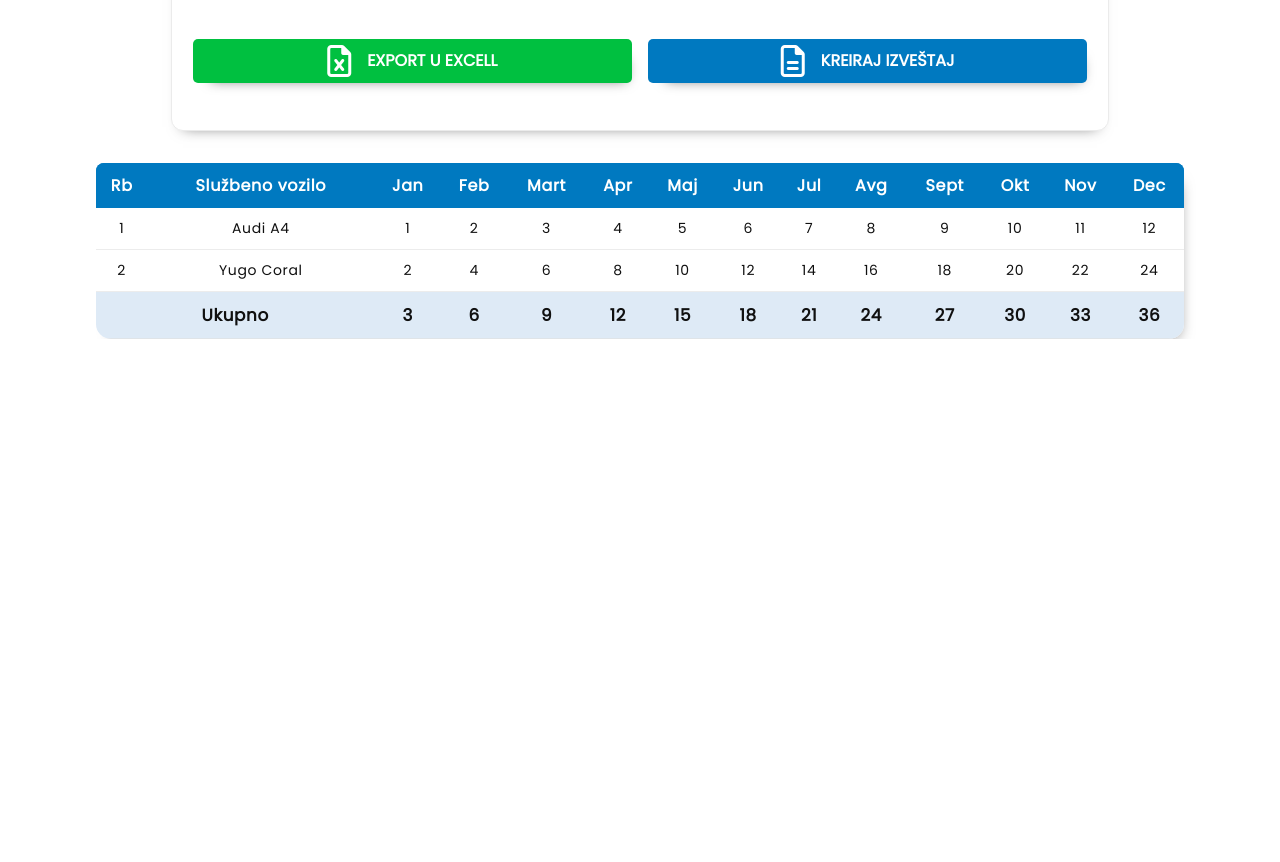
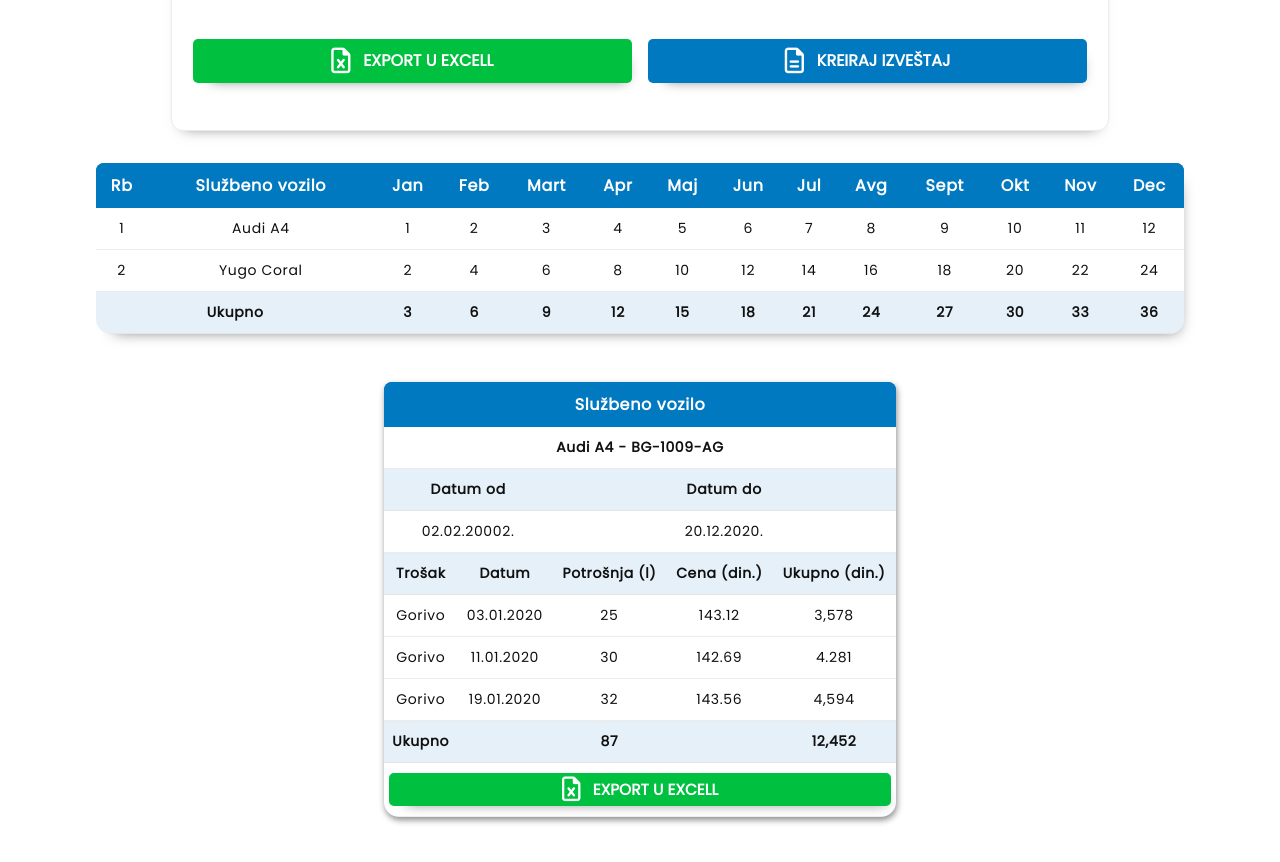
Before and after one commit to veljkocukic/Vehicle-Module, a React app in the folder fe/vehicle-module/: page /izvestaj in a window 1280 px wide. Shown: the part 640-1502 px from the top of the page. Before the commit the page ends 979 px from the top, so only its background shows below. Built offline with nearby package versions, Linux system fonts and the light colour scheme; no server answers.

Commit message:
završeno glavno na frontu

```diff
--- a/fe/vehicle-module/src/Izvestaji/Izvestaj.js
+++ b/fe/vehicle-module/src/Izvestaji/Izvestaj.js
@@ -2,6 +2,7 @@ import React,{useState,useRef,useEffect, useContext} from "react";
 import "../style/izvestaj.css"
 import { Menu } from "./Menu"
 import { Table } from "./Table";
+import { MalaTabela } from "./MalaTabela";
 export const Izvestaj = () => {
 
 
@@ -12,6 +13,7 @@ export const Izvestaj = () => {
             </div>
             <Menu />
             <Table />
+            <MalaTabela gorivo/>
         </div>
     )
 }
--- /dev/null
+++ b/fe/vehicle-module/src/Izvestaji/MalaTabela.js
@@ -0,0 +1,35 @@
+import React,{useState,useEffect,useRef} from "react"
+import axios from "axios"
+import { DataContext } from "../Context"
+
+export const MalaTabela = ({gorivo,car,period}) =>{
+
+
+
+    let span5 = gorivo ? 5 : 3
+    let span3 = gorivo ? 3 : 1
+
+    let dataSmall = {name:"Audi A4 - BG-1009-AG",dateFrom:"02.02.20002.",dateTo:"20.12.2020.",data:[{trosak:"Gorivo",datum:"03.01.2020",potrosnja:25,cena:143.12,ukupno:3578},
+    {trosak:"Gorivo",datum:"11.01.2020",potrosnja:30,cena:142.69,ukupno:4.281},
+    {trosak:"Gorivo",datum:"19.01.2020",potrosnja:32,cena:143.56,ukupno:4594}],total:12452,potrosnjaTotal:87,cena:""}
+    return(
+        <table className="tg mala-tabela">
+
+            <thead>
+                <tr>
+                    <th colSpan={span5}>Službeno vozilo</th>
+                </tr>
+            </thead>
+            <tbody>
+                <tr><td colSpan={span5}><strong>{dataSmall.name}</strong></td></tr>
+                <tr><td colSpan="2" className="head-table">Datum od</td> <td colSpan={span3} className="head-table">Datum do</td> </tr>
+                <tr><td colSpan="2" >{dataSmall.dateFrom}</td> <td colSpan={span3}>{dataSmall.dateTo}</td> </tr>
+                <tr><td className="head-table">Trošak</td> <td className="head-table">Datum</td>{gorivo&&<td className="head-table">Potrošnja (l) </td>} <td className="head-table">Cena (din.)</td>{gorivo && <td className="head-table">Ukupno (din.)</td>}</tr>
+                {dataSmall.data.map(item=><tr><td>{item.trosak}</td><td>{item.datum}</td>{gorivo&&<td>{item.potrosnja}</td>}<td>{item.cena}</td>{gorivo&&<td>{item.ukupno.toLocaleString()}</td>}</tr>)}
+                <tr><td className="head-table">Ukupno</td><td className="head-table"></td><td className="head-table">{dataSmall.potrosnjaTotal}</td><td className="head-table"></td>{gorivo&&dataSmall.cena}<td className="head-table">{dataSmall.total.toLocaleString()}</td></tr>
+                <tr><td colSpan={span5}><button className="btn no menu-excell" ><i class="far fa-file-excel menu-icon"></i> EXPORT U EXCELL</button></td></tr>
+            </tbody>
+        </table>
+    )
+
+}
--- a/fe/vehicle-module/src/Izvestaji/Table.js
+++ b/fe/vehicle-module/src/Izvestaji/Table.js
@@ -14,7 +14,7 @@ const Kolone = ({rb,vozilo,data,th}) =>{
         <tr>
             <td>{rb}</td>
             <td>{vozilo}</td>
-            {data.map(item=><td className="click-tab" id={vozilo+"-"+findName(item)}>{item}</td>)}
+            {data.map(item=><td className="click-tab" id={vozilo+"-"+findName(item)}>{item.toLocaleString()}</td>)}
         </tr>
     )
 }
@@ -55,8 +55,8 @@ export const Table = () =>{
             <tbody>
             {dataTable.map(item=><Kolone rb={item.rb} vozilo={item.vozilo} data={item.data} th={tableHead}/>)}
             <tr >
-                <td className="total" colSpan="2">Ukupno</td>
-                {ar.map(item=><td className=" total click-tab">{item}</td>)}
+                <td className="head-table" colSpan="2">Ukupno</td>
+                {ar.map(item=><td className="head-table click-tab">{item}</td>)}
 
             </tr>
             </tbody>
--- a/fe/vehicle-module/src/ProfilPolja/Gorivo.js
+++ b/fe/vehicle-module/src/ProfilPolja/Gorivo.js
@@ -62,7 +62,7 @@ export const Gorivo = ({ gorivoAr }) => {
             <tbody>
                 {newOn && <NovoGorivo />}
                 {openDialog && <Dialog par={carId} polje="fuel" />}
-                {gorivoAr.map((item, key) => <KoloneGorivo _id={item._id} type={item.tip} date={item.datum} km={item.kilometraza} pot={item.potrosnja} cena={item.cena} usluga={item.uslugaZaposlenog} time={item.vremeZaposlenog} key={key} />)}
+                {gorivoAr.map((item, key) => <KoloneGorivo _id={item._id} type={item.tip} date={item.datum} km={item.kilometraza} pot={item.potrosnja} cena={item.cena.toLocaleString()} usluga={item.uslugaZaposlenog} time={item.vremeZaposlenog} key={key} />)}
             </tbody>
         </table>
     )
--- a/fe/vehicle-module/src/ProfilPolja/Odrzavanje.js
+++ b/fe/vehicle-module/src/ProfilPolja/Odrzavanje.js
@@ -61,7 +61,7 @@ export const Odrzavanje = ({ odrzavanjeAr }) => {
             <tbody>
                 {newOn && <NovoOdrzavanje />}
                 {openDialog && <Dialog par={carId} polje="odr" />}
-                {odrzavanjeAr.map((item, key) => < KoloneOdrz _id={item._id} type={item.tip} date={item.datum} km={item.kilometraza} part={item.deloviUsluga} total={item.ukupanTrosak} user={item.uslugaZaposlenog} time={item.vremeZaposlenog} key={key} />)}
+                {odrzavanjeAr.map((item, key) => < KoloneOdrz _id={item._id} type={item.tip} date={item.datum} km={item.kilometraza} part={item.deloviUsluga} total={item.ukupanTrosak.toLocaleString()} user={item.uslugaZaposlenog} time={item.vremeZaposlenog} key={key} />)}
             </tbody>
         </table>
     )
--- a/fe/vehicle-module/src/ProfilPolja/Registacija.js
+++ b/fe/vehicle-module/src/ProfilPolja/Registacija.js
@@ -58,7 +58,7 @@ export const Registracija = ({ registracijaAr }) => {
             <tbody>
                 {newOn && <NovoRegistracija />}
                 {openDialog && <Dialog par={carId} polje="reg" />}
-                {registracijaAr.map((item, key) => <Kolone kid={item._id} date={item.datumRegistracije} doc={item.dokumentacija} reg={item.troskoviRegistracije} user={item.registrovaoZaposleni} time={item.vremeZaposlenog} expire={item.registrovanDo} key={key} />)}
+                {registracijaAr.map((item, key) => <Kolone kid={item._id} date={item.datumRegistracije} doc={item.dokumentacija} reg={item.troskoviRegistracije.toLocaleString()} user={item.registrovaoZaposleni} time={item.vremeZaposlenog} expire={item.registrovanDo} key={key} />)}
             </tbody>
         </table>
     )
--- a/fe/vehicle-module/src/ProfilPolja/Specifikacija.js
+++ b/fe/vehicle-module/src/ProfilPolja/Specifikacija.js
@@ -17,7 +17,7 @@ export const Specifikacija = ({ specifikacijaAr }) => {
             <tbody>
                 <tr><td className="specTd" >Br. šasije</td><td>{specifikacijaAr.brSasije}</td><td className="specTd" >Br. motora</td><td>{specifikacijaAr.brMotora}</td></tr>
                 <tr><td className="specTd" >Godište</td><td>{specifikacijaAr.godiste}</td><td className="specTd" >Boja</td><td>{specifikacijaAr.boja}</td></tr>
-                <tr><td className="specTd" >Datum kupovine</td><td >{formatDate(specifikacijaAr.datumKupovine)}</td><td className="specTd">Cena vozila</td><td>{specifikacijaAr.cenaVozila}</td></tr>
+                <tr><td className="specTd" >Datum kupovine</td><td >{formatDate(specifikacijaAr.datumKupovine)}</td><td className="specTd">Cena vozila</td><td>{specifikacijaAr.cenaVozila.toLocaleString()}</td></tr>
                 <tr className="docum"><td className="specTd" >Dokumentacija</td><td>{specifikacijaAr.dokumentacija || "/" }</td></tr>
                 <tr><td><button className="editBtn spec" onClick={setOpenSpecEdit}><i className="fas fa-edit"></i> IZMENI</button></td></tr>
 
--- a/fe/vehicle-module/src/ProfilPolja/Steta.js
+++ b/fe/vehicle-module/src/ProfilPolja/Steta.js
@@ -61,7 +61,7 @@ export const Steta = ({ stetaAr }) => {
             <tbody>
             {newOn && <NovoSteta />}
             {openDialog && <Dialog par={carId} polje="dmg" />}
-                {stetaAr.map((item, key) => <KoloneSteta _id={item._id} desc={item.opisStete} cover={item.stetuPokriva} date={item.datum} part={item.deloviUsluga} total={item.ukupanTrosak} user={item.uslugaZaposlenog} time={item.vremeZaposlenog} key={key} />)}
+                {stetaAr.map((item, key) => <KoloneSteta _id={item._id} desc={item.opisStete} cover={item.stetuPokriva} date={item.datum} part={item.deloviUsluga} total={item.ukupanTrosak.toLocaleString()} user={item.uslugaZaposlenog} time={item.vremeZaposlenog} key={key} />)}
             </tbody>
         </table>
     )
--- a/fe/vehicle-module/src/index.css
+++ b/fe/vehicle-module/src/index.css
@@ -194,7 +194,7 @@ header h1{
 
 .head-table{
     background-color: #e5f0f8 !important;
-
+    font-weight: bold;
   }
 
   .head-table th{
--- a/fe/vehicle-module/src/style/izvestaj.css
+++ b/fe/vehicle-module/src/style/izvestaj.css
@@ -45,7 +45,7 @@
 
 
 .menu-icon{
-    font-size: 2em;
+    font-size: 1.6em;
     margin-right: .5em ;
 }
 
@@ -85,3 +85,11 @@
     cursor: pointer ;
 
 }
+
+.mala-tabela{
+    width: 40vw;
+    margin:3em auto;
+    box-shadow: none;
+    -webkit-box-shadow:none;
+    filter:drop-shadow(1px 3px 3px rgb(139, 139, 139))
+}
```
